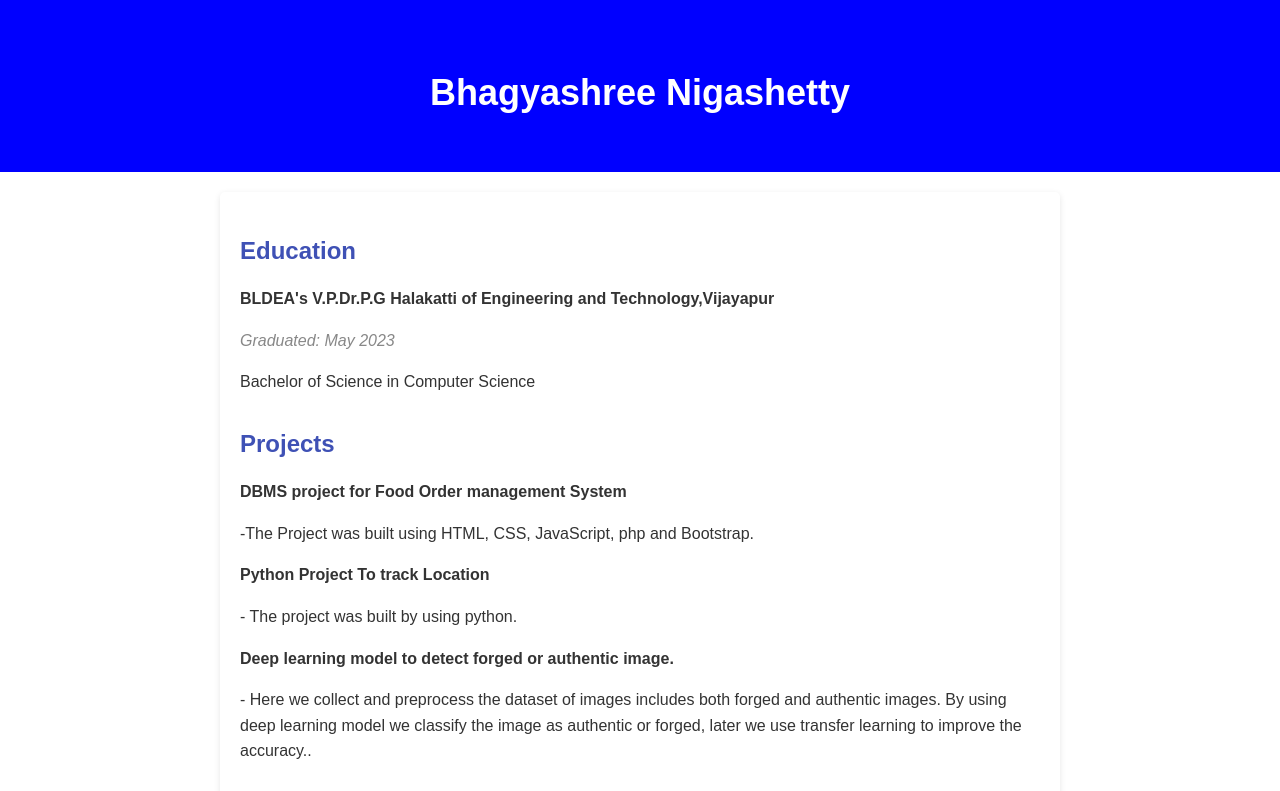
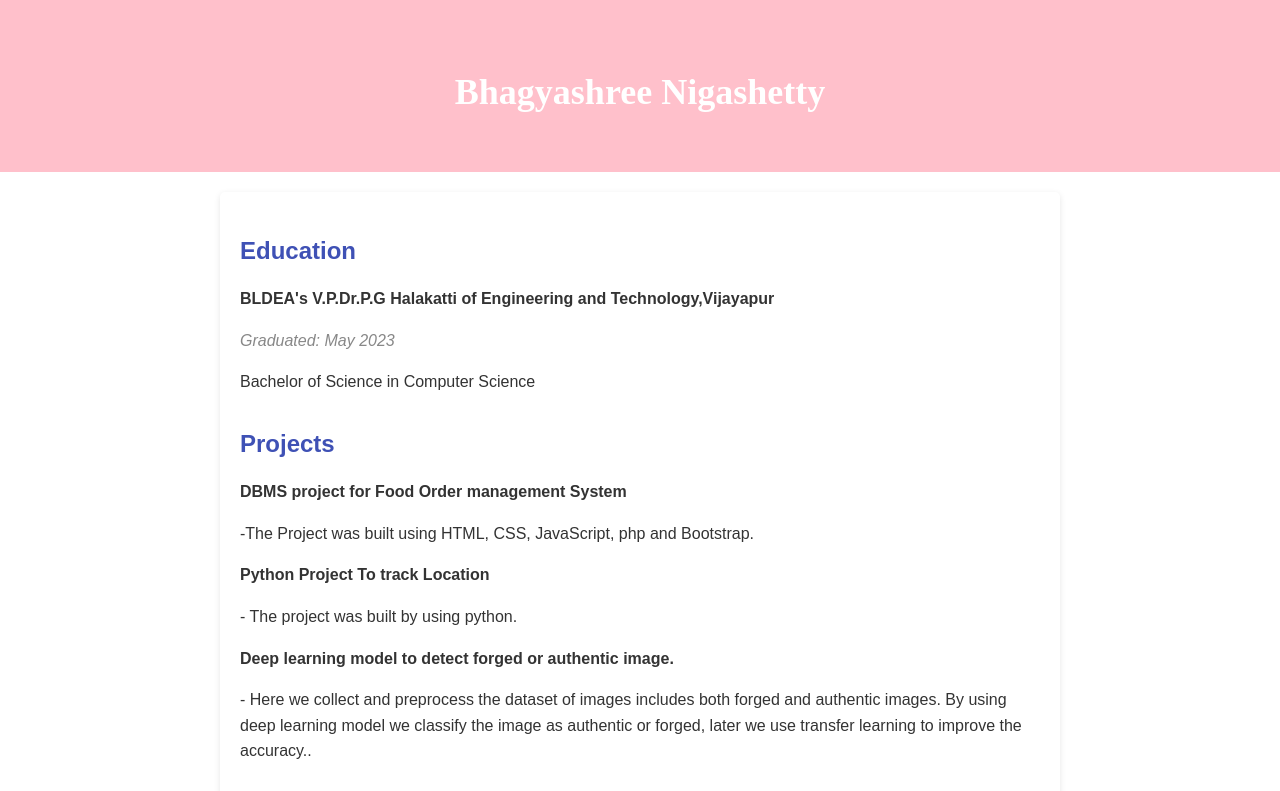
Before and after one commit to NigashettyBhagyashree/Resume, a plain HTML site: page index.html in a window 1280 px wide. Shown: the top 791 px of the page. Drawn offline with Linux system fonts and the light colour scheme.

Commit message:
Forth commit for pink index.html

```diff
--- a/index.html
+++ b/index.html
@@ -13,9 +13,10 @@
         }
 
         header {
-            background-color: blue;
+            background-color: pink;
             color: #fff;
             text-align: center;
+            font-family:Times new Roman;
             padding: 40px;
         }
 
```
